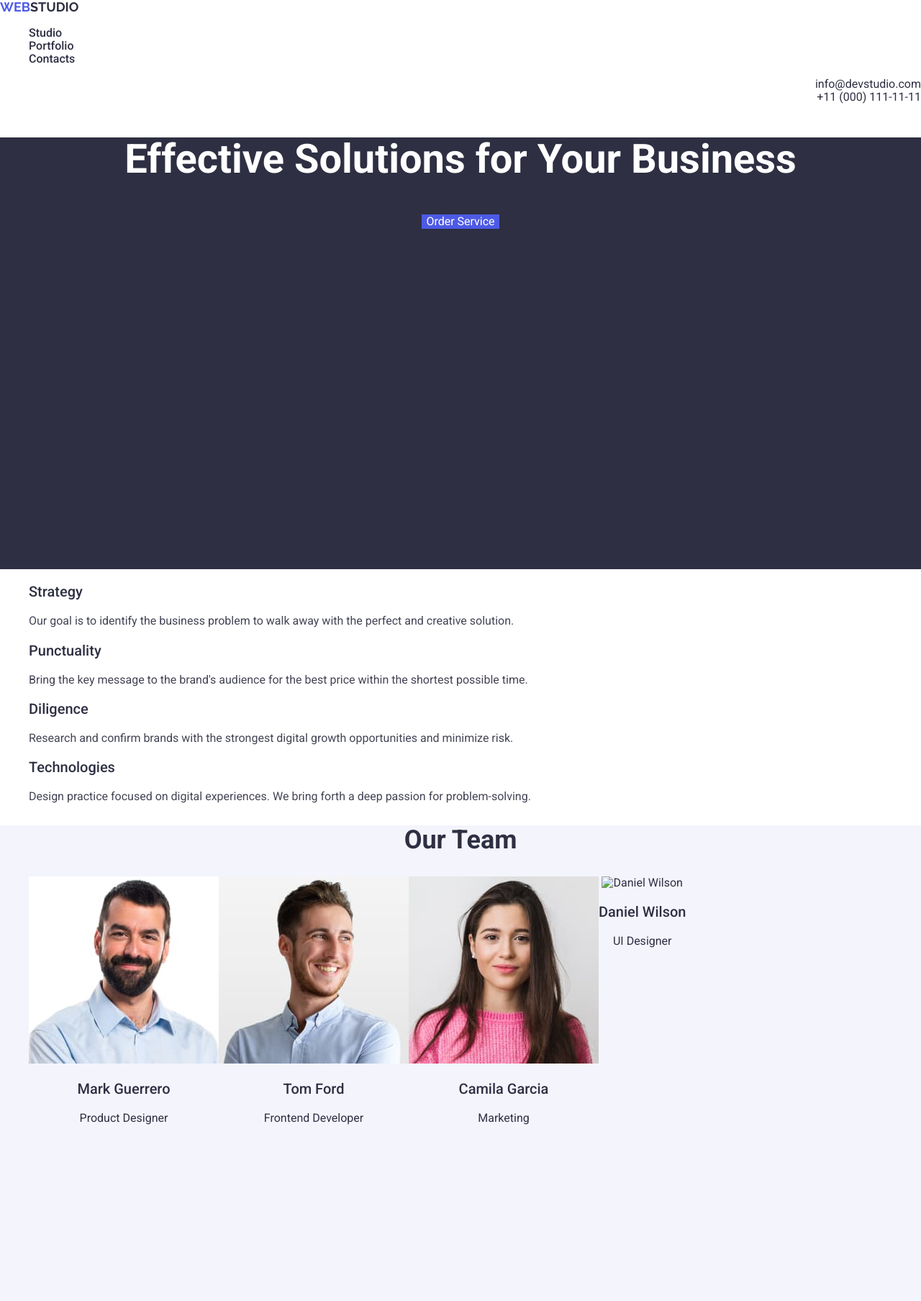
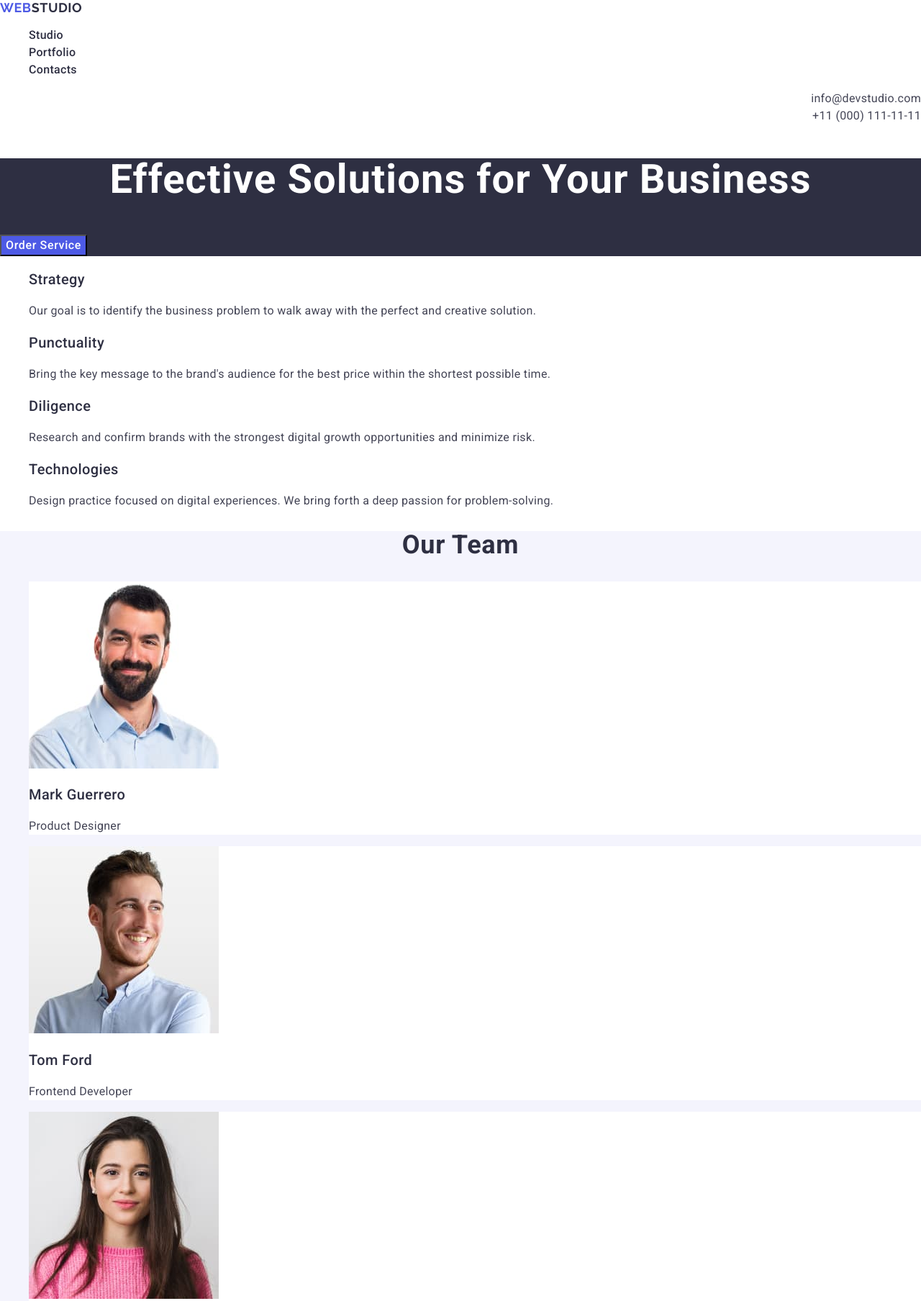
Before and after one commit to merci54/goit-markup-hw-02, a plain HTML site: page index.html in a window 1280 px wide. Shown: the top 1808 px of the page at 72% size. Drawn offline with nearby package versions, Linux system fonts and the light colour scheme.

Commit message:
grand fix

```diff
--- a/css/style.css
+++ b/css/style.css
@@ -1,33 +1,12 @@
 body {
+    font-family: "Roboto", "Raleway", sans-serif;
+    color: #434455;
     background-color: #FFFFFF;
-    font-family: "Roboto", "Raleway", serif;
-    color: #2E2F42;
 }
 
 a {
     color: #2E2F42;
     text-decoration: none;
-}
-
-h1 {
-
-    font-weight: 700;
-    font-size: 56px;
-    line-height: 60px;
-    letter-spacing: 2%;
-}
-
-h2 {
-
-    font-weight: 700;
-    font-size: 36px;
-    letter-spacing: 2%;
-}
-
-h3 {
-    font-weight: 500;
-    font-size: 20px;
-    letter-spacing: 2%;
 }
 
 /* p {
@@ -48,50 +27,97 @@
 /* HEADER */
 
 .logo {
+    font-family: "Raleway", sans-serif;
+    font-weight: 700;
+    font-size: 18px;
+    line-height: 1.17;
+    letter-spacing: 0.03em;
     text-transform: uppercase;
-    font-family: "Raleway", serif;
-    font-size: 18px;
-    font-weight: 700;
+    color: #4d5ae5;
 }
 
 .logo-text {
-    color: #4D5AE5;
+    color: #2e2f42;
 }
 
-.nav-item-link {
+
+
+.nav .nav-item-link {
     font-weight: 500;
+    line-height: 1.5;
+    letter-spacing: 0.02em;
+    color: #2e2f42;
+
+}
+
+.nav .nav-item-link:hover,
+.nav .nav-item-link:focus {
+    color: #404bbf;
 }
 
 .address {
+    font-style: normal;
     text-align: right;
 }
 
 .address-item-link {
-    font-style: normal;
+    font-size: 16px;
+    line-height: 1.5;
+    letter-spacing: 0.02em;
+    color: #434455;
+}
+
+.address-item-link:hover,
+.address-item-link:focus {
+    color: #404bbf;
 }
 
 /* SECTION HERO */
 
 .hero {
-    background-color: #2E2F42;
-    height: 600px;
-    color: white;
+    background-color: #2e2f42;
+}
+
+.hero-title {
+    font-size: 56px;
+    line-height: 1.07;
     text-align: center;
+    letter-spacing: 0.02em;
+    color: #ffffff;
 }
 
 .hero-button {
     background-color: #4D5AE5;
-    border: none;
-    outline: none;
-    color: inherit;
+    font-family: "Roboto", sans-serif;
+    font-weight: 500;
+    font-size: 16px;
+    line-height: 1.5;
+    letter-spacing: 0.04em;
+    color: #ffffff;
+    cursor: pointer;
 }
 
-.about {
-    color: #434455;
+.hero-button:hover,
+.hero-button:focus {
+    background-color: #404BBF;
 }
 
-.about-title {
-    color: #2E2F42;
+/* SECTION ABOUT */
+
+
+.section-title {
+    font-weight: 500;
+    font-size: 20px;
+    line-height: 1.2;
+    letter-spacing: 0.02em;
+    color: #2e2f42;
+}
+
+.section-text {
+    font-size: 16px;
+    line-height: 1.5;
+    letter-spacing: 0.02em;
+    color: #434455;
 }
 
 
@@ -101,31 +127,61 @@
 
 .team {
     background-color: #F4F4FD;
-    height: 732px;
 }
 
 .team-title {
+    font-size: 36px;
+    line-height: 1.11;
     text-align: center;
+    letter-spacing: 0.02em;
+    text-transform: capitalize;
+    color: #2e2f42;
 }
 
-.team-list {
-    display: flex;
-    text-align: center;
+.team-list li {
+    background-color: #FFFFFF;
 }
 
+.team
 /* SECTION PORTFOLIO */
 
 .portfolio-title {
+    font-size: 36px;
+    line-height: 1.11;
     text-align: center;
+    letter-spacing: 0.02em;
+    text-transform: capitalize;
+    columns: #2e2f42;
+}
+
+.portfolio-item-title {
+    font-weight: 500;
+    font-size: 20px;
+    line-height: 1.2;
+    letter-spacing: 0.02em;
+    columns: #2e2f42;
+}
+
+.portfolio-text {
+    font-size: 16px;
+    line-height: 1.5;
+    letter-spacing: 0.02em;
+    columns: #434455;
 }
 
 /* FOOTER */
 
 .footer {
-    background-color: #2E2F42;
+    background-color: #2e2f42;
     color: #ffffff;
 }
 
-.footer-logo {
-    color: inherit;
+.footer-logo-text {
+    color: #f4f4fd;
 }
+
+.footer-text {
+    line-height: 1.5;
+    columns: #F4F4FD;
+    letter-spacing: 0.02em;
+}
--- a/index.html
+++ b/index.html
@@ -15,15 +15,15 @@
     rel="stylesheet">
 
   <link rel="stylesheet" href="https://cdn.jsdelivr.net/npm/modern-normalize@2.0.0/modern-normalize.min.css">
-  <link rel="stylesheet" href="/css/style.css">
+  <link rel="stylesheet" href="./css/style.css">
 </head>
 
 <body>
   <header class="header">
     <nav class="nav">
-      <a class="logo" href="./index.html"><span class="logo-text">Web</span>Studio</a>
+      <a class="logo" href="./index.html">Web<span class="logo-text">Studio</span></a>
       <ul class="nav-list">
-        <li class="nav-item"><a class="nav-item-link" href="">Studio</a></li>
+        <li class="nav-item"><a class="nav-item-link" href="./index.html">Studio</a></li>
         <li class="nav-item"><a class="nav-item-link" href="">Portfolio</a></li>
         <li class="nav-item"><a class="nav-item-link" href="">Contacts</a></li>
       </ul>
@@ -48,29 +48,29 @@
       <h2 hidden>About</h2>
       <ul class="about-list">
         <li class="about-item">
-          <h3 class="about-title">Strategy</h3>
-          <p class="about-text">
+          <h3 class="section-title">Strategy</h3>
+          <p class="section-text">
             Our goal is to identify the business problem to walk away with the
             perfect and creative solution.
           </p>
         </li>
         <li class="about-item">
-          <h3 class="about-title">Punctuality</h3>
-          <p class="about-text">
+          <h3 class="section-title">Punctuality</h3>
+          <p class="section-text">
             Bring the key message to the brand's audience for the best price
             within the shortest possible time.
           </p>
         </li>
         <li class="about-item">
-          <h3 class="about-title">Diligence</h3>
-          <p class="about-text">
+          <h3 class="section-title">Diligence</h3>
+          <p class="section-text">
             Research and confirm brands with the strongest digital growth
             opportunities and minimize risk.
           </p>
         </li>
         <li class="about-item">
-          <h3 class="about-title">Technologies</h3>
-          <p class="about-text">
+          <h3 class="section-title">Technologies</h3>
+          <p class="section-text">
             Design practice focused on digital experiences. We bring forth a
             deep passion for problem-solving.
           </p>
@@ -83,23 +83,23 @@
       <ul class="team-list">
         <li class="team-item">
           <img src="./images/mark.jpg" alt="Mark Guerrero" width="264" height="260" />
-          <h3>Mark Guerrero</h3>
-          <p>Product Designer</p>
+          <h3 class="section-title">Mark Guerrero</h3>
+          <p class="section-text">Product Designer</p>
         </li>
-        <li>
+        <li class="team-item">
           <img src="./images/tom.jpg" alt="Tom Ford" width="264" height="260" />
-          <h3>Tom Ford</h3>
-          <p>Frontend Developer</p>
+          <h3 class="section-title">Tom Ford</h3>
+          <p class="section-text">Frontend Developer</p>
         </li>
-        <li>
+        <li class="team-item">
           <img src="./images/camila.jpg" alt="Camila Garcia" width="264" height="260" />
-          <h3>Camila Garcia</h3>
-          <p>Marketing</p>
+          <h3 class="section-title">Camila Garcia</h3>
+          <p class="section-text">Marketing</p>
         </li>
-        <li>
+        <li class="team-item">
           <img src="./images/daniel.jpg" alt="Daniel Wilson" width="264" height="260" />
-          <h3>Daniel Wilson</h3>
-          <p>UI Designer</p>
+          <h3 class="section-title">Daniel Wilson</h3>
+          <p class="section-text">UI Designer</p>
         </li>
       </ul>
     </section>
@@ -108,41 +108,41 @@
       <h2 class="portfolio-title">Our Portfolio</h2>
       <ul class="portfolio-list">
         <li class="portfolio-item">
-          <img src="/images/banking.jpg" alt="Banking App" width="360" height="300">
-          <h3 class="portfolio">Banking App</h3>
-          <p>App</p>
+          <img src="./images/banking.jpg" alt="Banking App" width="360" height="300">
+          <h3 class="portfolio-item-title">Banking App</h3>
+          <p class="portfolio-text">App</p>
         </li>
         <li class="portfolio-item">
-          <img src="/images/cashless.jpg" alt="Cashless Payment" width="360" height="300">
-          <h3 class="portfolio">Cashless Payment</h3>
-          <p>Marketing</p>
+          <img src="./images/cashless.jpg" alt="Cashless Payment" width="360" height="300">
+          <h3 class="portfolio-item-title">Cashless Payment</h3>
+          <p class="portfolio-text">Marketing</p>
         </li>
         <li class="portfolio-item">
           <img src="./images/meditation.jpg" alt="Meditation App" width="360" height="300">
-          <h3 class="portfolio">Meditation App</h3>
-          <p>App</p>
+          <h3 class="portfolio-item-title">Meditation App</h3>
+          <p class="portfolio-text">App</p>
         </li>
         <li class="portfolio-item">
           <img src="./images/taxi.jpg" alt="Taxi Service" width="360" height="300">
-          <h3 class="portfolio">Taxi Service</h3>
-          <p>Marketing</p>
+          <h3 class="portfolio-item-title">Taxi Service</h3>
+          <p class="portfolio-text">Marketing</p>
         </li>
         <li class="portfolio-item">
           <img src="./images/screen.jpg" alt="Screen Illustrations" width="360" height="300">
-          <h3 class="portfolio">Screen Illustrations</h3>
-          <p>Design</p>
+          <h3 class="portfolio-item-title">Screen Illustrations</h3>
+          <p class="portfolio-text">Design</p>
         </li>
         <li class="portfolio-item">
           <img src="./images/online.jpg" alt="Online Courses" width="360" height="300">
-          <h3 class="portfolio">Online Courses</h3>
-          <p>Marketing</p>
+          <h3 class="portfolio-item-title">Online Courses</h3>
+          <p class="portfolio-text">Marketing</p>
         </li>
       </ul>
     </section>
   </main>
 
   <footer class="footer">
-    <a class="footer-logo logo" href="./index.html"><span class="logo-text">Web</span>Studio</a>
+    <a class="footer-logo logo" href="./index.html">Web<span class="footer-logo-text">Studio</span></a>
     <p class="footer-text">
       Increase the flow of customers and sales for your business with digital
       marketing & growth solutions.
```
